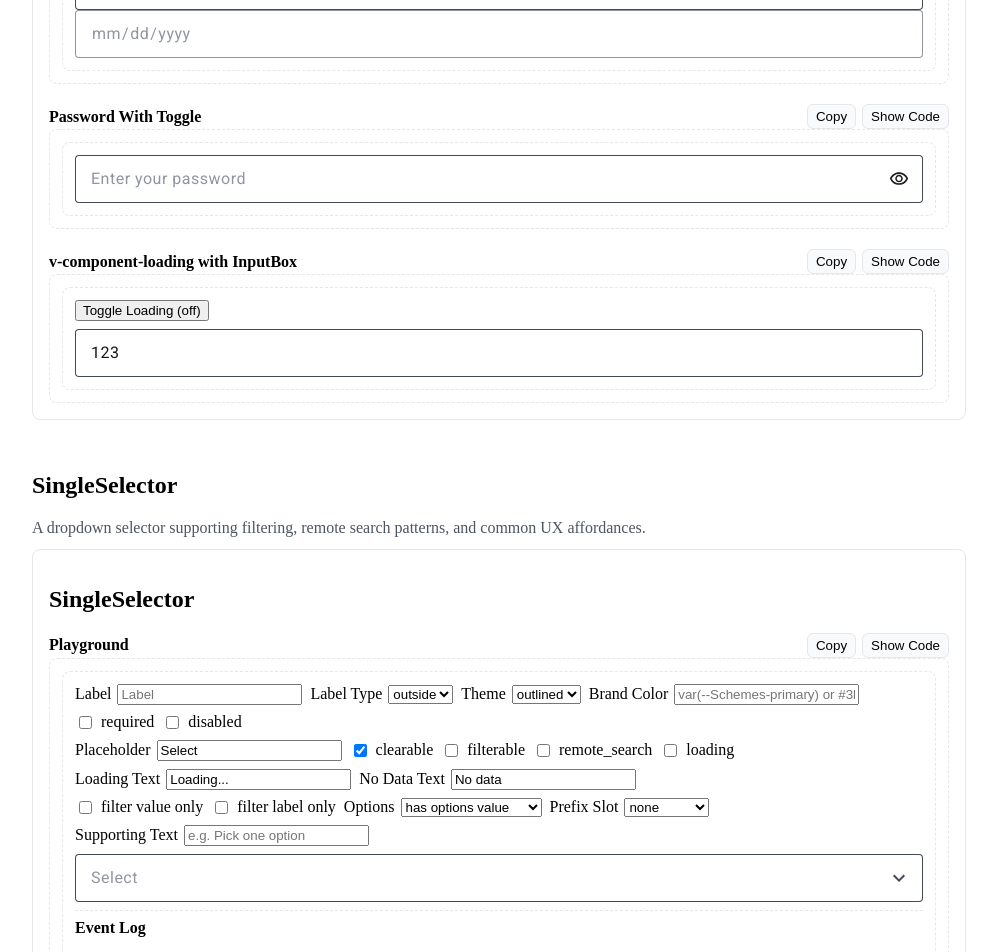
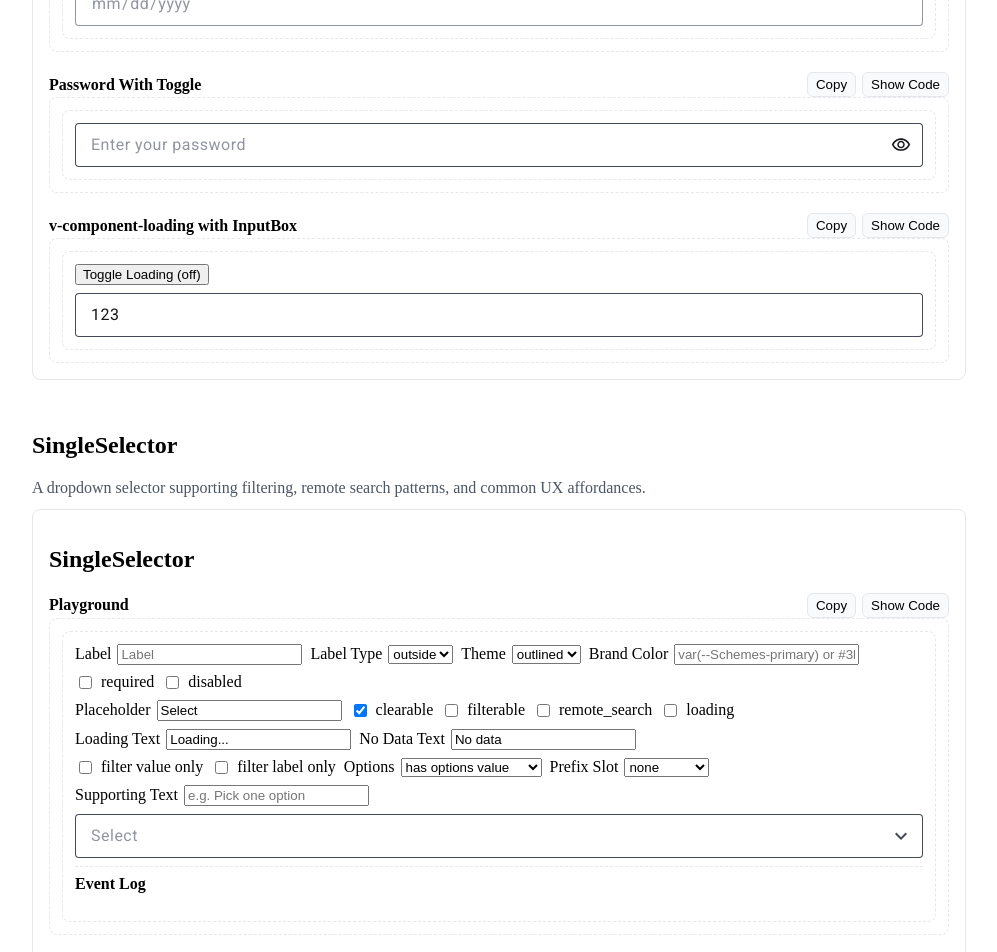
Before and after one commit to WeiyueDeng/responsive-component-library, a Vue app: page / in a window 1280 px wide. Shown: the part 2520-3472 px from the top of the page, without its empty margins (252-1249 px from the left). Built offline with nearby package versions, Linux system fonts and the light colour scheme.

Commit message:
style: reduce height and min-width of form components from 48px to 44px

```diff
--- a/src/components/DynamicColorResponsiveButton.vue
+++ b/src/components/DynamicColorResponsiveButton.vue
@@ -353,7 +353,7 @@ defineExpose({
 }
 .dynamic-color-responsive-button-container.icon-button{
     width: fit-content;
-    min-width: 48px;
+    min-width: 44px;
 }
 
 .fill-whole .dynamic-color-responsive-button,
--- a/src/components/InputBox.vue
+++ b/src/components/InputBox.vue
@@ -430,7 +430,7 @@ export default{
     letter-spacing: 0.5px;
 }
 .input-box-unit{
-    height: 48px;
+    height: 44px;
     width: 100%;
     box-sizing: border-box;
     padding: 0px 16px;
@@ -578,7 +578,7 @@ export default{
 }
 @media only screen and (max-width:767px){
     .input-box-unit{
-        height: 48px;
+        height: 44px;
     }
 }
 </style>
--- a/src/components/SingleSelector.vue
+++ b/src/components/SingleSelector.vue
@@ -643,7 +643,7 @@ export default{
     letter-spacing: 0.5px;
 }
 .single-selector{
-    height: 48px;
+    height: 44px;
     width: 100%;
     box-sizing: border-box;
     padding: 0px 16px;
@@ -841,7 +841,7 @@ export default{
 }
 @media only screen and (max-width:767px){
     .single-selector{
-        height: 48px;
+        height: 44px;
     }
 }
 </style>
```
